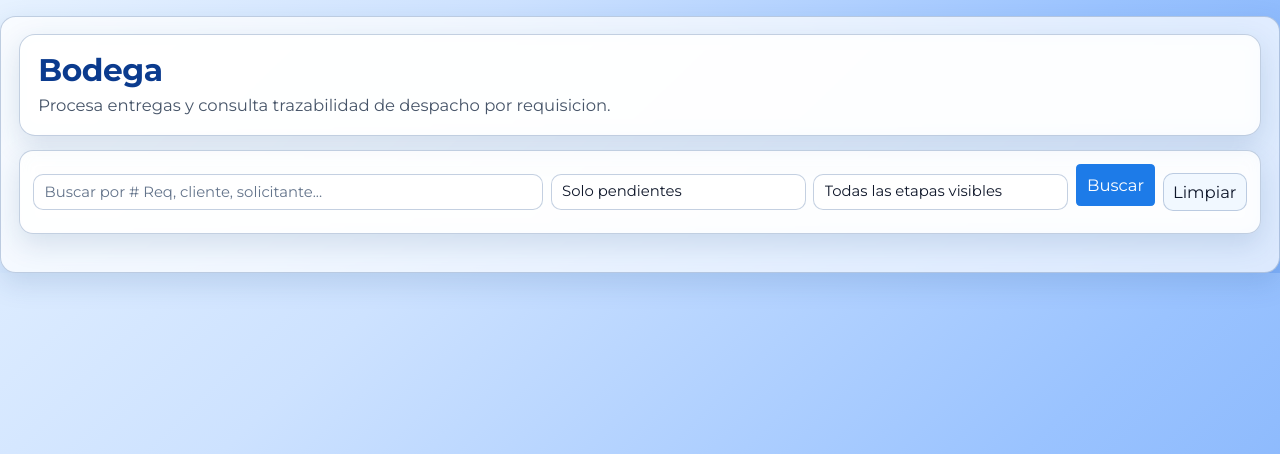
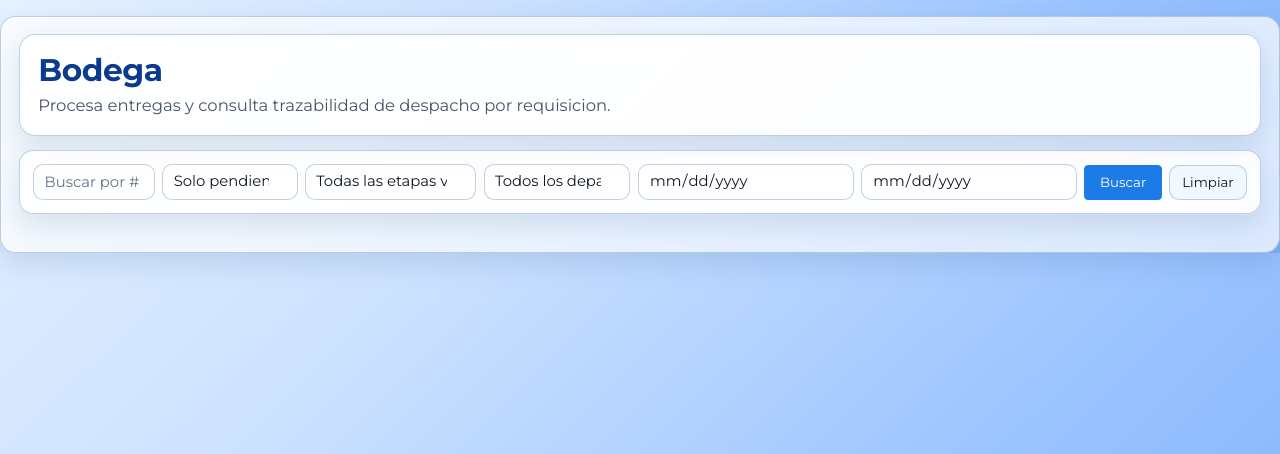
Before and after one commit to ECamposR/requis-minimal, a FastAPI app: template templates/bodega.html in a window 1280 px wide. Shown: the part 26-480 px from the top of the page. Run offline with FastAPI, Linux system fonts and the light colour scheme; the template is opened without the code that fills it, so the values that code supplies are empty; some libraries are stand-ins or nearby versions.

Commit message:
feat: expand bodega filters

```diff
--- a/app/main.py
+++ b/app/main.py
@@ -2457,7 +2457,10 @@ def bodega_view(request: Request, current_user: Usuario = Depends(get_current_us
     if vista not in {"pendientes", "historial"}:
         vista = "pendientes"
     etapa = request.query_params.get("etapa", "todos").strip().lower()
+    departamento = request.query_params.get("departamento", "todos").strip()
     resultado = request.query_params.get("resultado", "todos").strip().lower()
+    fecha_desde_raw = request.query_params.get("fecha_desde", "").strip()
+    fecha_hasta_raw = request.query_params.get("fecha_hasta", "").strip()
 
     bodega_optionals = [
         joinedload(Requisicion.solicitante),
@@ -2488,6 +2491,20 @@ def bodega_view(request: Request, current_user: Usuario = Depends(get_current_us
             Requisicion.delivery_result.in_(["completa", "parcial"]),
         )
     )
+    if departamento and departamento != "todos":
+        pendientes_query = pendientes_query.filter(Requisicion.departamento == departamento)
+    if fecha_desde_raw:
+        try:
+            fecha_desde = datetime.strptime(fecha_desde_raw, "%Y-%m-%d")
+        except ValueError as exc:
+            raise HTTPException(status_code=400, detail="Fecha desde invalida") from exc
+        pendientes_query = pendientes_query.filter(Requisicion.created_at >= fecha_desde)
+    if fecha_hasta_raw:
+        try:
+            fecha_hasta = datetime.strptime(fecha_hasta_raw, "%Y-%m-%d") + timedelta(days=1)
+        except ValueError as exc:
+            raise HTTPException(status_code=400, detail="Fecha hasta invalida") from exc
+        pendientes_query = pendientes_query.filter(Requisicion.created_at < fecha_hasta)
     if etapa in {"aprobada", "preparado", "entregada"}:
         pendientes_query = pendientes_query.filter(Requisicion.estado == etapa)
     if q:
@@ -2525,6 +2542,20 @@ def bodega_view(request: Request, current_user: Usuario = Depends(get_current_us
             )
         )
     )
+    if departamento and departamento != "todos":
+        historial_query = historial_query.filter(Requisicion.departamento == departamento)
+    if fecha_desde_raw:
+        try:
+            fecha_desde = datetime.strptime(fecha_desde_raw, "%Y-%m-%d")
+        except ValueError as exc:
+            raise HTTPException(status_code=400, detail="Fecha desde invalida") from exc
+        historial_query = historial_query.filter(Requisicion.created_at >= fecha_desde)
+    if fecha_hasta_raw:
+        try:
+            fecha_hasta = datetime.strptime(fecha_hasta_raw, "%Y-%m-%d") + timedelta(days=1)
+        except ValueError as exc:
+            raise HTTPException(status_code=400, detail="Fecha hasta invalida") from exc
+        historial_query = historial_query.filter(Requisicion.created_at < fecha_hasta)
     if etapa == "liquidada":
         historial_query = historial_query.filter(Requisicion.estado == "liquidada")
     elif etapa == "liquidada_en_prokey":
@@ -2557,6 +2588,11 @@ def bodega_view(request: Request, current_user: Usuario = Depends(get_current_us
         )
 
     historial_entregadas = historial_query.order_by(Requisicion.delivered_at.desc()).all()
+    departamentos = [
+        row[0]
+        for row in db.query(Requisicion.departamento).distinct().order_by(Requisicion.departamento.asc()).all()
+        if row[0]
+    ]
 
     return templates.TemplateResponse(
         "bodega.html",
@@ -2568,7 +2604,11 @@ def bodega_view(request: Request, current_user: Usuario = Depends(get_current_us
             filtro_q=q,
             filtro_vista=vista,
             filtro_etapa=etapa,
+            filtro_departamento=departamento,
+            filtro_fecha_desde=fecha_desde_raw,
+            filtro_fecha_hasta=fecha_hasta_raw,
             filtro_resultado=resultado,
+            departamentos=departamentos,
         ),
     )
 
--- a/static/theme.css
+++ b/static/theme.css
@@ -144,8 +144,52 @@ body {
     grid-template-columns: minmax(12rem, 1.4fr) minmax(10rem, 0.95fr) minmax(10rem, 0.95fr) minmax(8.5rem, 0.8fr) minmax(8.5rem, 0.8fr) auto auto;
 }
 
+.bodega-filters {
+    display: flex;
+    flex-wrap: nowrap;
+    align-items: center;
+    gap: 0.45rem;
+    overflow-x: auto;
+}
+
 .all-requests-filters input[name="q"] {
     min-width: 0;
+}
+
+.bodega-filters input[name="q"] {
+    min-width: 0;
+}
+
+.bodega-filters .bodega-filter-q {
+    flex: 0 1 16.8rem;
+    width: 16.8rem;
+    max-width: 16.8rem;
+    min-width: 16.8rem;
+}
+
+.bodega-filters .bodega-filter-control {
+    flex: 0 0 auto;
+}
+
+.bodega-filters .bodega-filter-view {
+    width: 8.2rem;
+}
+
+.bodega-filters .bodega-filter-stage {
+    width: 10.4rem;
+}
+
+.bodega-filters .bodega-filter-department {
+    width: 8.9rem;
+}
+
+.bodega-filters .bodega-filter-result {
+    width: 8.5rem;
+}
+
+.bodega-filters .bodega-filter-date {
+    width: 13.1rem;
+    min-width: 13.1rem;
 }
 
 .all-requests-filters button[type="submit"],
@@ -163,14 +207,41 @@ body {
     white-space: nowrap;
 }
 
+.bodega-filters button[type="submit"],
+.bodega-filters a[role="button"] {
+    display: inline-flex;
+    align-items: center;
+    justify-content: center;
+    height: 2.12rem;
+    min-height: 2.12rem;
+    margin: 0;
+    line-height: 1.2;
+    min-width: 4.7rem;
+    width: 100%;
+    padding-left: 0.5rem;
+    padding-right: 0.5rem;
+    font-size: 0.81rem;
+    white-space: nowrap;
+    flex: 0 0 4.7rem;
+}
+
 @media (max-width: 1180px) {
     .all-requests-filters {
         grid-template-columns: repeat(4, minmax(0, 1fr));
     }
+
+    .bodega-filters {
+        display: grid;
+        grid-template-columns: repeat(4, minmax(0, 1fr));
+    }
 }
 
 @media (max-width: 760px) {
     .all-requests-filters {
+        grid-template-columns: 1fr;
+    }
+
+    .bodega-filters {
         grid-template-columns: 1fr;
     }
 }
--- a/templates/bodega.html
+++ b/templates/bodega.html
@@ -3,13 +3,13 @@
 {% block title %}Bodega{% endblock %}
 {% block content %}
 {{ ui.page_header("Bodega", "Procesa entregas y consulta trazabilidad de despacho por requisicion.") }}
-<form method="GET" class="filters-bar panel js-autosubmit-filters">
-    <input type="text" name="q" value="{{ filtro_q }}" placeholder="Buscar por # Req, cliente, solicitante...">
-    <select name="vista" data-autosubmit-select>
+<form method="GET" class="filters-bar panel js-autosubmit-filters bodega-filters">
+    <input type="text" name="q" value="{{ filtro_q }}" placeholder="Buscar por # Req, cliente, solicitante..." class="bodega-filter-q">
+    <select name="vista" data-autosubmit-select class="bodega-filter-control bodega-filter-view">
         <option value="pendientes" {% if filtro_vista == 'pendientes' %}selected{% endif %}>Solo pendientes</option>
         <option value="historial" {% if filtro_vista == 'historial' %}selected{% endif %}>Solo historial</option>
     </select>
-    <select name="etapa" data-autosubmit-select>
+    <select name="etapa" data-autosubmit-select class="bodega-filter-control bodega-filter-stage">
         <option value="todos" {% if filtro_etapa == 'todos' %}selected{% endif %}>Todas las etapas visibles</option>
         {% if filtro_vista == 'historial' %}
         <option value="liquidada" {% if filtro_etapa == 'liquidada' %}selected{% endif %}>Liquidadas</option>
@@ -21,14 +21,22 @@
         <option value="entregada" {% if filtro_etapa == 'entregada' %}selected{% endif %}>Entregadas pendientes de liquidar</option>
         {% endif %}
     </select>
+    <select name="departamento" data-autosubmit-select class="bodega-filter-control bodega-filter-department">
+        <option value="todos" {% if filtro_departamento == 'todos' %}selected{% endif %}>Todos los departamentos</option>
+        {% for d in departamentos %}
+        <option value="{{ d }}" {% if filtro_departamento == d %}selected{% endif %}>{{ d }}</option>
+        {% endfor %}
+    </select>
     {% if filtro_vista == 'historial' %}
-    <select name="resultado" data-autosubmit-select>
+    <select name="resultado" data-autosubmit-select class="bodega-filter-control bodega-filter-result">
         <option value="todos" {% if filtro_resultado == 'todos' %}selected{% endif %}>Todos los resultados</option>
         <option value="completa" {% if filtro_resultado == 'completa' %}selected{% endif %}>Completas</option>
         <option value="parcial" {% if filtro_resultado == 'parcial' %}selected{% endif %}>Parciales</option>
         <option value="no_entregada" {% if filtro_resultado == 'no_entregada' %}selected{% endif %}>No entregadas</option>
     </select>
     {% endif %}
+    <input type="date" name="fecha_desde" value="{{ filtro_fecha_desde }}" aria-label="Fecha desde" class="bodega-filter-date">
+    <input type="date" name="fecha_hasta" value="{{ filtro_fecha_hasta }}" aria-label="Fecha hasta" class="bodega-filter-date">
     <button type="submit">Buscar</button>
     <a href="/bodega" role="button" class="secondary">Limpiar</a>
 </form>
```
Also changed, not shown: docs/ai/HANDOFF.md (+1 -1 lines), docs/ai/TASKS.md (+1 -1 lines), docs/ai/WORKLOG.md (+17 -0 lines), tests/test_basic_flow.py (+90 -0 lines).
